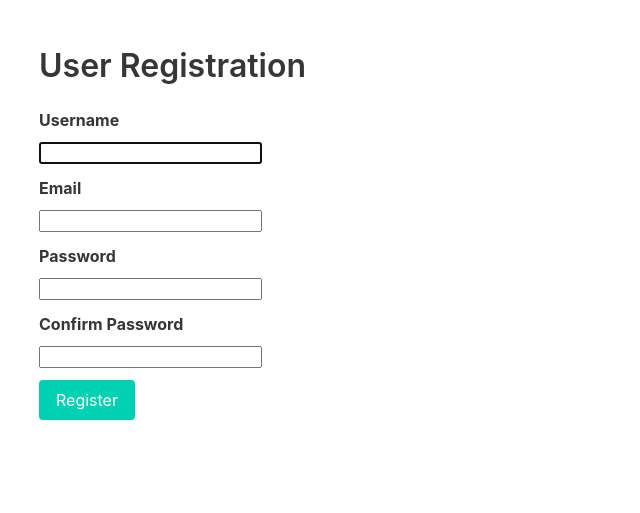
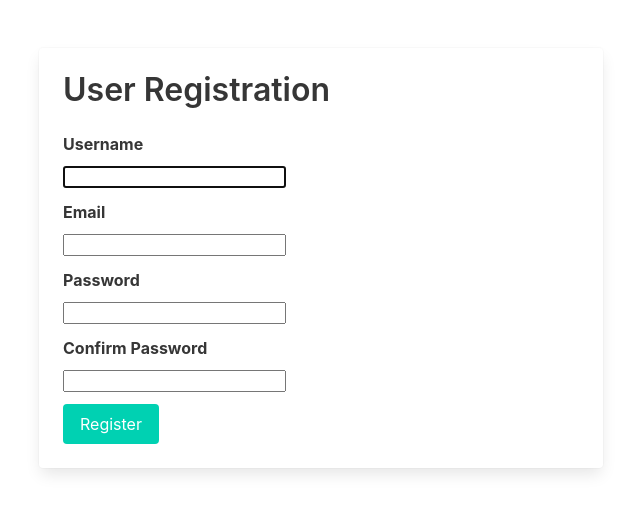
Before and after one commit to Didipaldidi/Weather-App-with-Django-Python, a Django app: page / in a window 1280 px wide. Shown: the top 513 px of the page, without its empty margins (319-959 px from the left). Run offline with Django 4.2, Linux system fonts and the light colour scheme.

Commit message:
move the form to the middle and give it a card like look

```diff
--- a/weatherApp/app/registration/templates/register.html
+++ b/weatherApp/app/registration/templates/register.html
@@ -11,6 +11,8 @@
         <div class="container">
             <div class="columns is-centered">
                 <div class="column is-half">
+                    <div class="card">
+                        <div class="card-content">
                             <h1 class="title">User Registration</h1>
                             <form method="POST">
                                 {% csrf_token %}
@@ -47,6 +49,8 @@
                         </div>
                     </div>
                 </div>
+            </div>
+        </div>
     </section>
 </body>
 </html>
```
Lines whose indentation alone changed are shown as unchanged.
